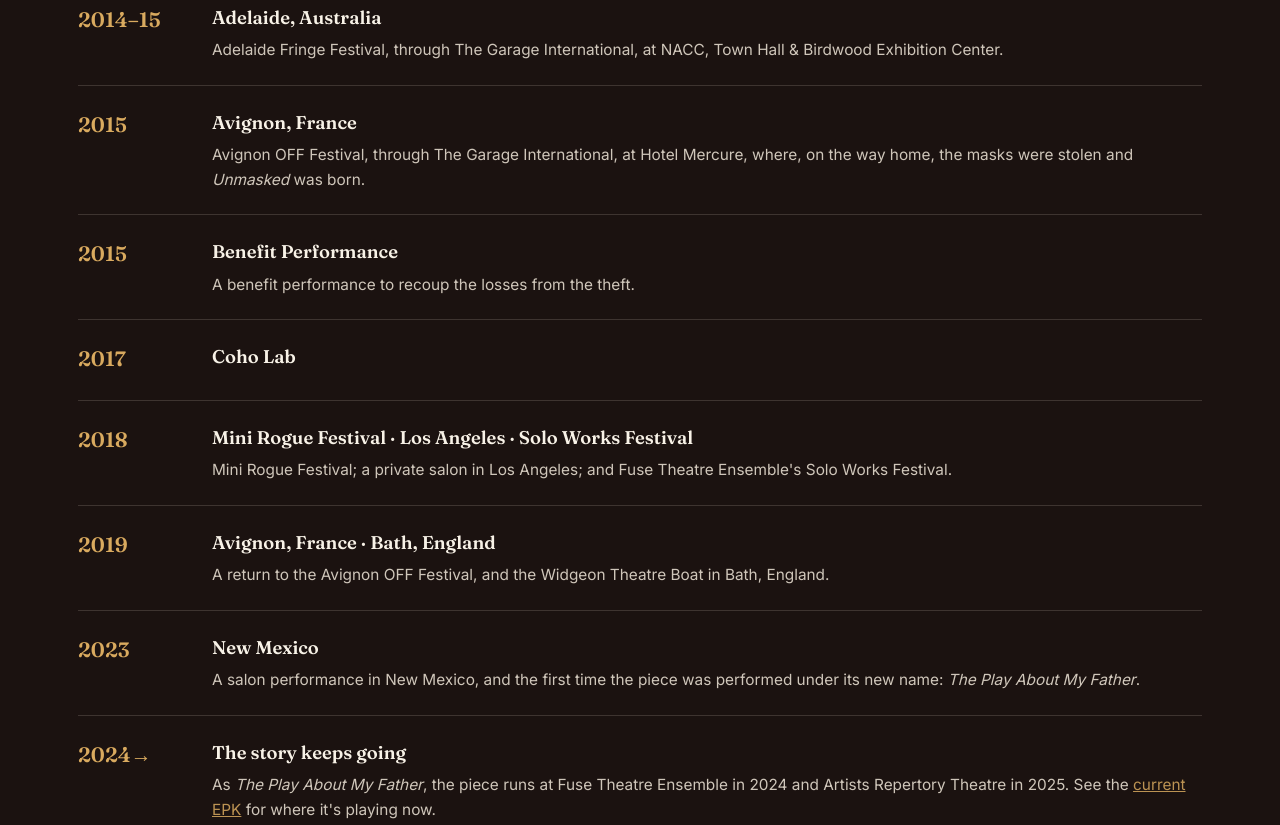
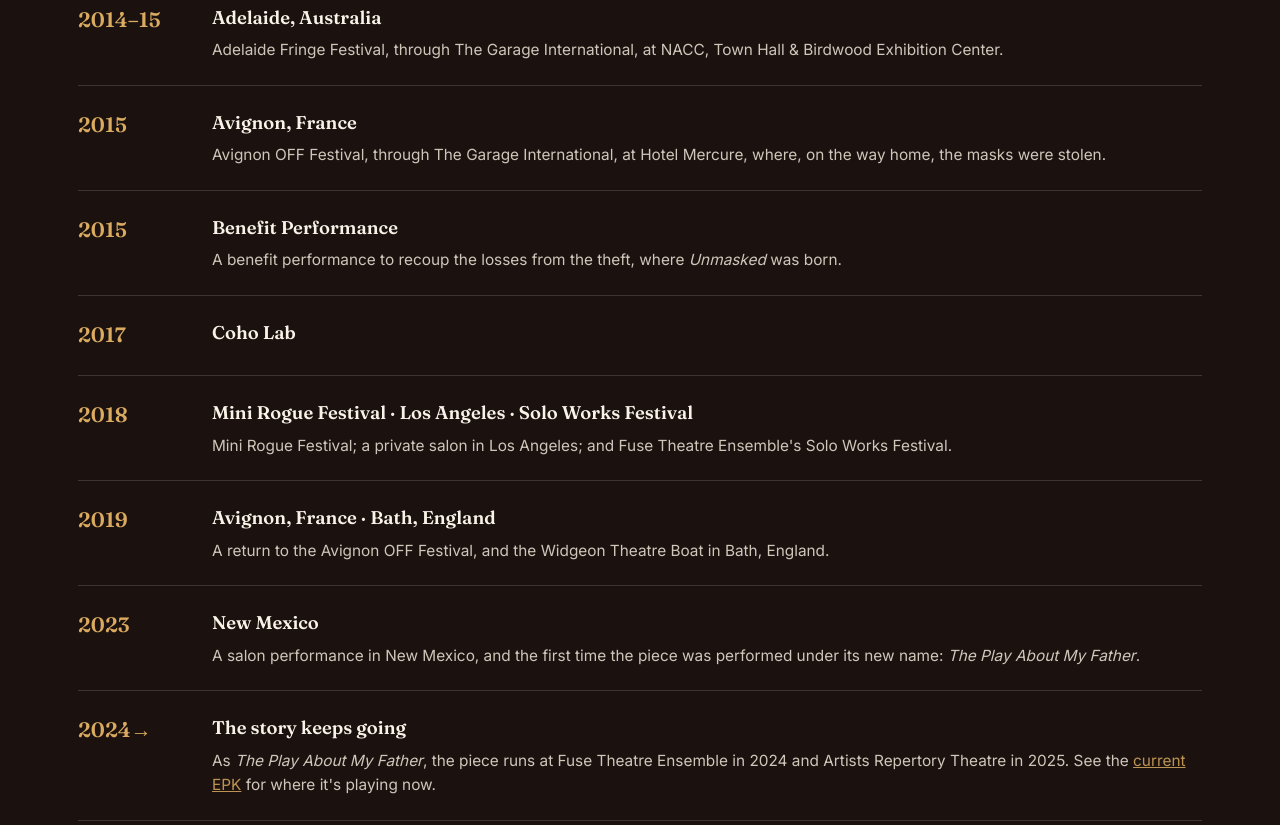
Before and after one commit to KateMuraPlays/PAMF, a plain HTML site: page archive.html in a window 1280 px wide. Shown: the part 3319-4144 px from the top of the page. Drawn offline with nearby package versions, Linux system fonts and the light colour scheme.

Commit message:
Add files via upload

```diff
--- a/archive.html
+++ b/archive.html
@@ -396,11 +396,11 @@
       </div>
       <div class="tl-row">
         <div class="tl-year">2015</div>
-        <div class="tl-body"><h3>Avignon, France</h3><p>Avignon OFF Festival, through The Garage International, at Hotel Mercure, where, on the way home, the masks were stolen and <em>Unmasked</em> was born.</p></div>
+        <div class="tl-body"><h3>Avignon, France</h3><p>Avignon OFF Festival, through The Garage International, at Hotel Mercure, where, on the way home, the masks were stolen.</p></div>
       </div>
       <div class="tl-row">
         <div class="tl-year">2015</div>
-        <div class="tl-body"><h3>Benefit Performance</h3><p>A benefit performance to recoup the losses from the theft.</p></div>
+        <div class="tl-body"><h3>Benefit Performance</h3><p>A benefit performance to recoup the losses from the theft, where <em>Unmasked</em> was born.</p></div>
       </div>
       <div class="tl-row">
         <div class="tl-year">2017</div>
@@ -468,10 +468,10 @@
         <p class="lede">Transformation is my passion…</p>
         <p>Kate Mura is a true theatre multi-hyphenate working towards a 2027 designation in Linklater Voice. She chooses theatre as her life's work because it constantly proves that creating other worlds <em>is</em> possible, and it's her quest, in life and art, to help build the world she wants to live in: one that's beautiful. Equitable &amp; ethical. Sustainable. Timely.</p>
         <ul class="credit-list">
+          <li>Performed in over 100 professional productions from Shakespeare leads to devised experimental new works, traditional comedy, and queer dramas</li>
           <li>Backup dancer for Salt-N-Pepa at CityKids Foundation's Tenth Anniversary Gala</li>
           <li>Danced with President Bill Clinton at the Presidential Summit for America's Future</li>
           <li>Coached William Hurt in neutral mask for <em>No Man's Land</em> at Artists Repertory Theatre</li>
-          <li>Played The Library Lady in <em>Tomás and the Library Lady</em> with Oregon Children's Theatre</li>
           <li>Toured ten states with Tears of Joy Theatre in <em>The Reluctant Dragon</em>, <em>Pinocchio</em>, and <em>When Animals Were People</em></li>
           <li>Recipient of the Leslie O. Fulton Fellowship</li>
         </ul>
```
